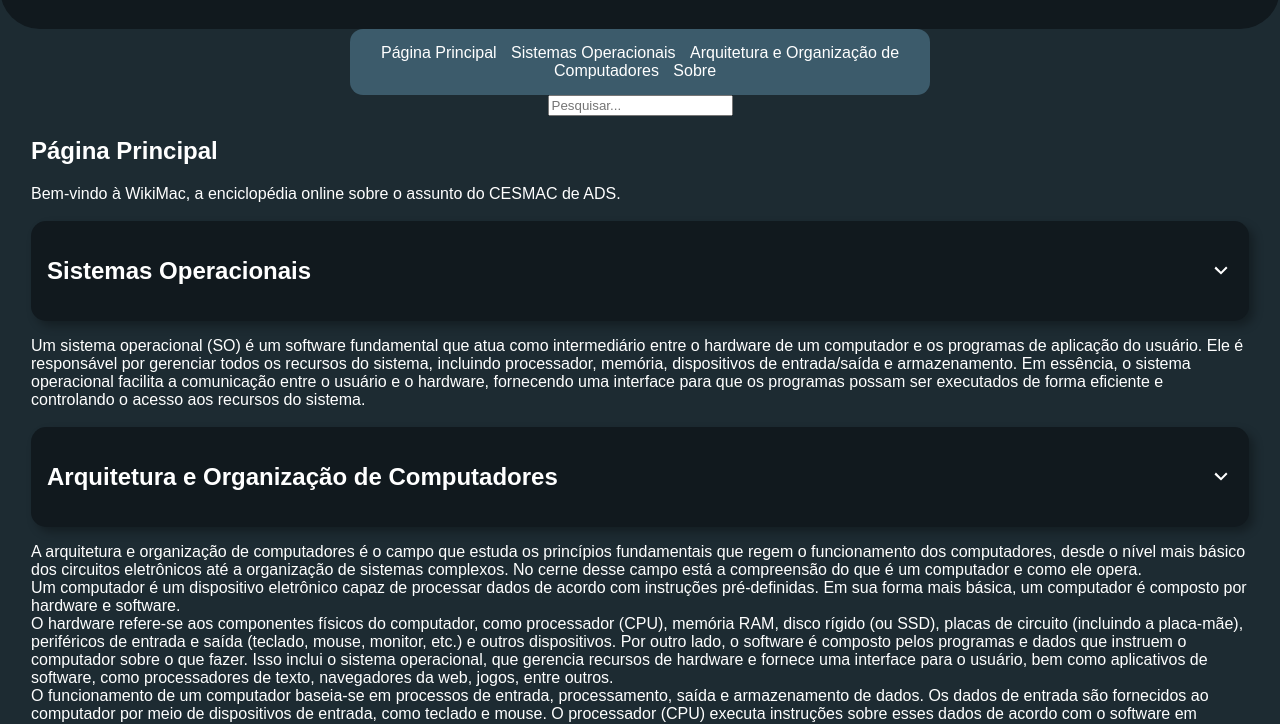
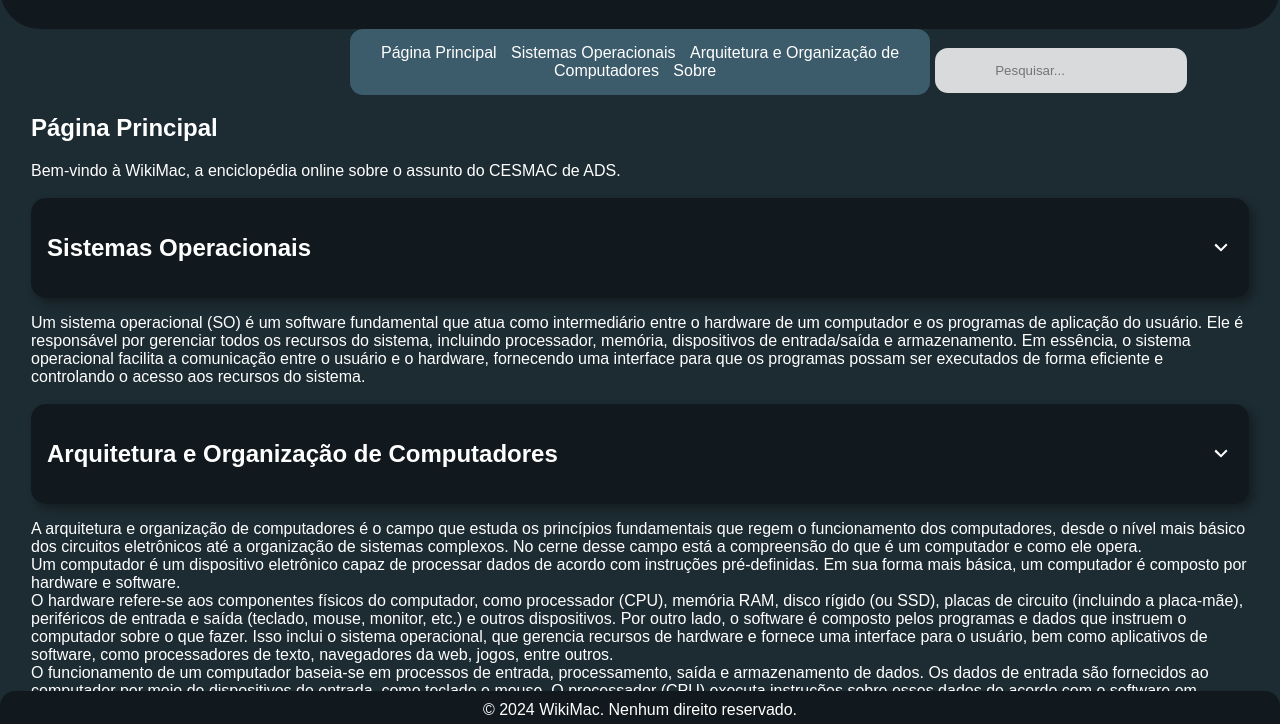
Before and after one commit to Teramanbr/WikiMac, a plain HTML site: page main.html in a window 1280 px wide. Shown: the part 71-795 px from the top of the page. Drawn offline with Linux system fonts and the light colour scheme.

Commit message:
estilização da barra de pesquisa

```diff
--- a/main.html
+++ b/main.html
@@ -21,8 +21,24 @@
                 text-align: center;
                 border-radius: 0px 0px 40px 40px;
             }
-            search {
+            search #search-container {
+                display: flex;
+                align-items: end;
+                justify-content: end;
+                margin-left: 0.49em;
+                margin-right: 5.8rem;
+                margin-top: -47px;
                 text-align: center;
+
+
+            }
+            #search-container input {
+                background-color: rgba(232, 232, 232, 0.93);
+                padding: 15px;
+                padding-left:60px;
+                border: none;
+                border-radius: 13px;
+
             }
             nav {
                 background-color: #3C5B6B;
@@ -53,7 +69,14 @@
                 padding: 1px;
                 color: #fff;
             }
+            .search-highlight {
+             text-decoration: underline yellow;
+                 }
+
             footer {
+
+                position: fixed;
+                bottom: 0;
                 background-color: #11191E;
                 color: #fff;
                 padding-top: 10px;
@@ -71,7 +94,7 @@
                 box-shadow: 5px 5px 10px rgba(0, 0, 0, 0.3);
                 cursor: pointer;
                 background-color: #11191E;
-                border-radius: 15px 15px 15px 15px;
+                border-radius: 15px ;
             }
             .seta-virada {
                 transform: rotate(180deg);
```
